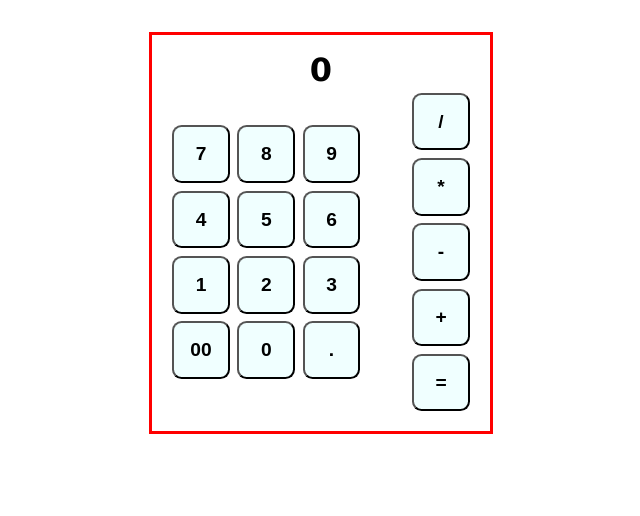
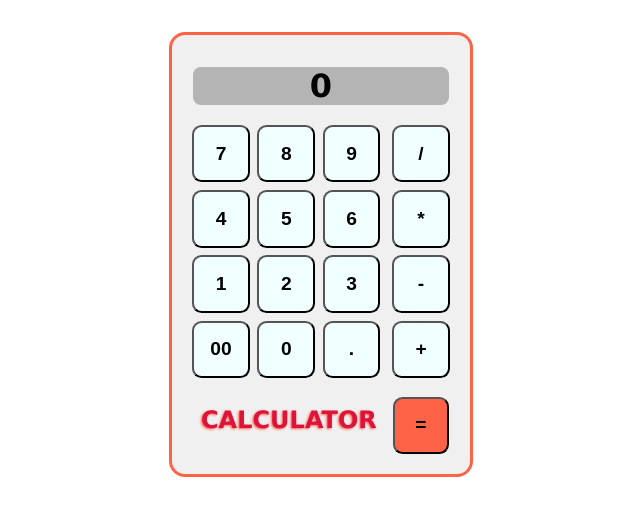
Before and after one commit to Bpost129/calculator, a plain HTML site: page index.html in a window 1280 px wide. Shown: the whole page, without its empty margins (319-959 px from the left). Drawn offline with Linux system fonts and the light colour scheme.

Commit message:
add calculator text element, continue stylings

```diff
--- a/css/style.css
+++ b/css/style.css
@@ -9,16 +9,24 @@
 }
 
 .calculator {
-  border: .2em solid red;
+  border: .2em solid tomato;
+  border-radius: 1em;
   padding: 1em;
   display: flex;
   flex-direction: column;
   align-items: center;
+  background-color: rgb(240, 240, 240);
 }
 
 .total {
+  text-align: center;
+  border-radius: .25em;
+  /* padding: 1em auto; */
+  width: 8em;
   font-size: 2em;
   font-weight: 600;
+  margin: .5em auto;
+  background-color: rgb(180, 180, 180);
 }
 
 
@@ -38,7 +46,7 @@
 }
 
 .inputs {
-  width: 15em;
+  width: 12.5em;
   display: flex;
   flex-wrap: wrap;
   margin: auto;
@@ -50,3 +58,22 @@
   flex-direction: column;
   margin: auto;
 }
+
+.eq-div {
+  width: 16.5em;
+  display: flex;
+  justify-content: space-between;
+}
+
+#calc {
+  padding: 0 .5em;
+  font-size: 1.5em;
+  font-weight: 1000;
+  color:crimson;
+  text-shadow: -.05em .05em .1em tomato;
+}
+
+#equal {
+  align-self: flex-end;
+  background-color: tomato;
+}
--- a/index.html
+++ b/index.html
@@ -33,8 +33,11 @@
         <button>*</button>
         <button>-</button>
         <button>+</button>
-        <button>=</button>
       </div>
+    </div>
+    <div class="eq-div">
+      <p id="calc">CALCULATOR</p>
+      <button id="equal">=</button>
     </div>
   </div>
 </body>
```
